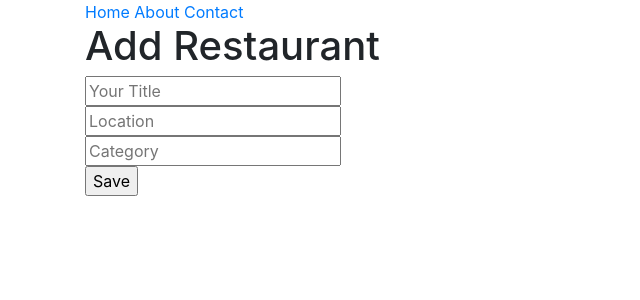
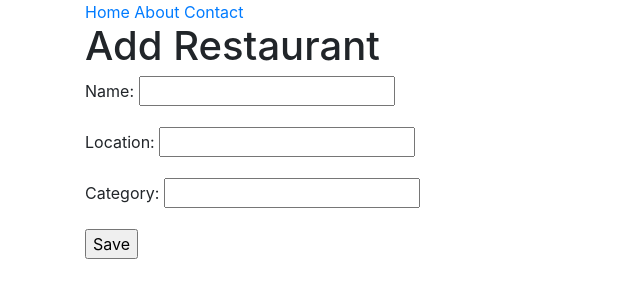
Before and after one commit to chrismahn/trydjango, a Django app: page /restaurants/create/ in a window 1280 px wide. Shown: the top 300 px of the page, without its empty margins (0-640 px from the left). Run offline with Django 3.2, Linux system fonts and the light colour scheme; some libraries are stand-ins or nearby versions.

Commit message:
creating a django built in form POST data and error handling

```diff
--- a/restaurants/forms.py
+++ b/restaurants/forms.py
@@ -5,3 +5,9 @@ class RestaurantCreateForm(forms.Form):
     name = forms.CharField()
     location = forms.CharField(required=False)
     category = forms.CharField(required=False)
+
+    def clean_name(self):
+        name = self.cleaned_data.get('name')
+        if name == 'hello':
+            raise forms.ValidationError('Not a valid name')
+        return name
--- a/restaurants/templates/restaurants/form.html
+++ b/restaurants/templates/restaurants/form.html
@@ -3,13 +3,18 @@
 {% block title %}Add Restaurants{% endblock %}
 {% block content %}
 
-
 <h1>Add Restaurant</h1>
+    {% if errors %}
+    {{ errors }}
+    {% endif %}
 
 <form method="POST"> {% csrf_token %}
+    <!--
 <input type="text" name="title" placeholder="Your Title"><br>
 <input type="text" name="location" placeholder="Location"><br>
 <input type="text" name="category" placeholder="Category"><br>
+-->
+    {{ form.as_p }}
 <button type="submit">Save</button>
 </form>
 
--- a/restaurants/views.py
+++ b/restaurants/views.py
@@ -10,18 +10,28 @@ from .forms import RestaurantCreateForm
 
 
 def restaurant_createview(request):
-    if request.method == 'POST':
-        title =request.POST.get('title')
-        location = request.POST.get('location')
-        category = request.POST.get('category')
+    form = RestaurantCreateForm(request.POST or None)
+    #if request.method == 'POST':
+        #title =request.POST.get('title')
+        #location = request.POST.get('location')
+        #category = request.POST.get('category')
+
+        ##Django way to send form POST data
+        #form = RestaurantCreateForm(request.POST)
+    errors = None
+    if form.is_valid():
         obj = RestaurantLocation.objects.create(
-            name = title,
-            location = location,
-            category = category,
+            name = form.cleaned_data.get('name'),
+            location = form.cleaned_data.get('location'),
+            category = form.cleaned_data.get('category'),
         )
         return HttpResponseRedirect('/restaurants/')
+    if form.errors: ##error execption handling
+        #print(form.errors)
+        errors = form.errors
+
     template_name = 'restaurants/form.html'
-    context = {}
+    context = {'form': form, 'errors': errors}
     return render(request, template_name, context)
 
 
```
Also changed, not shown: db.sqlite3.
